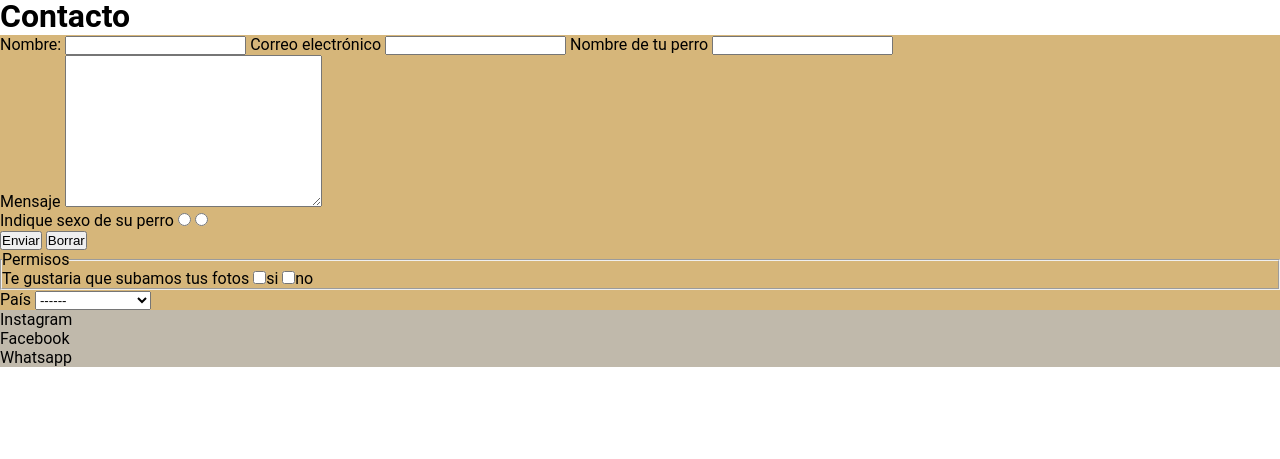
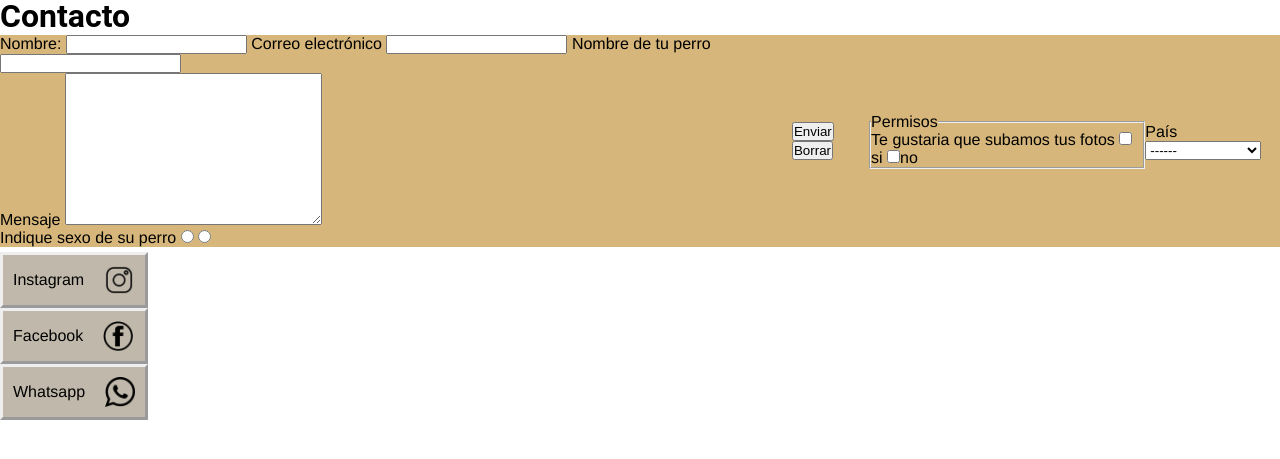
Before and after one commit to FrancoSilvaDemicheli/desarrollowebKuurhzaar, a website: page pages/contacto.html in a window 1280 px wide. Shown: the part 261-720 px from the top of the page. Drawn offline with Linux system fonts and the light colour scheme.

Commit message:
preentrega2

```diff
--- a/css/styles.css
+++ b/css/styles.css
@@ -33,14 +33,34 @@ body {
 }
 
 footer {
+  margin-top: 5px;
+  display: flex;
+  justify-content: center;
+  align-items: center;
+  flex-direction: row;
+  width: fit-content;
+  font-family: 'Franklin Gothic Medium', 'Arial Narrow', Arial, sans-serif;
   background-color: rgb(192, 185, 171);
+
+
+}
+
+footer li {
+  display: flex;
+  align-items: center;
+  padding: 10px;
+  border-style: outset;
+}
+footer img{
+  padding-left: 20px;
+  width: 50px;
 }
 
 .menu {
   display: flex;
   justify-content: center;
   font-size: 25px;
-  background-image: url(/multimedia/20131103_191958.jpg);
+  background-image: url(../multimedia/20131103_191958.jpg);
   background-repeat: no-repeat;
   background-size: cover;
 }
@@ -87,4 +107,13 @@ footer {
   font-size: 1.5rem;
 }
 
+.formulario {
+  font-family: 'Franklin Gothic Medium', 'Arial Narrow', Arial, sans-serif;
+
+}
+.form{
+  display: flex;
+  justify-content: center;
+  align-items: center;
+}
 /*# sourceMappingURL=styles.css.map */
--- a/pages/contacto.html
+++ b/pages/contacto.html
@@ -25,8 +25,8 @@
 
     <h1>Contacto</h1>
 
-    <main>
-        <form>
+    <main class="formulario">
+        <form class="form">
             <div>
                 <label for="name">Nombre:</label>
                 <input type="text" name="name">
@@ -72,9 +72,9 @@
     <footer>
         <div>
             <ul>
-                <li>Instagram</li>
-                <li>Facebook</li>
-                <li>Whatsapp</li>
+                <li>Instagram <img src="../multimedia/instagram_icon_125245.png" alt="igicon"></li>
+                <li>Facebook <img src="../multimedia/fb_icon-icons.com_65434.png" alt="fbicon"></li>
+                <li>Whatsapp <img src="../multimedia/whatsapp-logo_icon-icons.com_57054.png" alt="wpicon"></li>
             </ul>
         </div>
     </footer>
```
Also changed, not shown: index.html (+9 -9 lines), pages/descripcion.html (+3 -3 lines), pages/ejemplares.html (+3 -3 lines), pages/historia.html (+9 -0 lines), multimedia/fb_icon-icons.com_65434.png (added), multimedia/instagram_icon_125245.png (added), multimedia/whatsapp-logo_icon-icons.com_57054.png (added).
